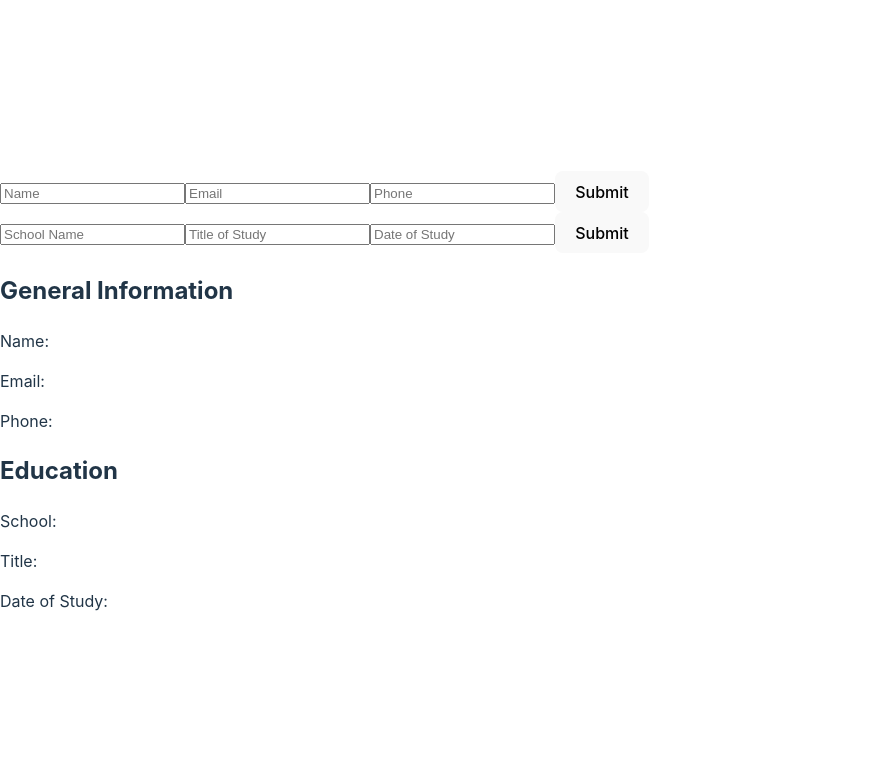
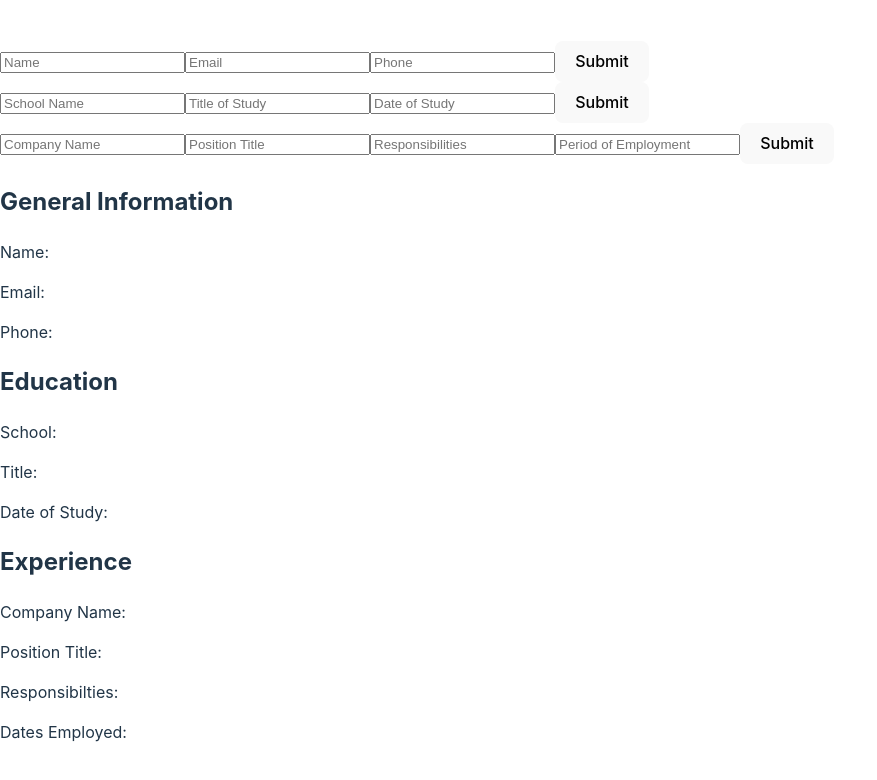
Before and after one commit to DavAnders/odin-cv, a React (Vite) app: page / in a window 1280 px wide. Shown: the top 780 px of the page, without its empty margins (0-877 px from the left). Built offline with nearby package versions, Linux system fonts and the light colour scheme.

Commit message:
Add experience component

```diff
--- a/src/App.jsx
+++ b/src/App.jsx
@@ -1,10 +1,12 @@
 import { useState } from "react";
 import GeneralInfo from "./components/GeneralInfo/GeneralInfo";
 import Education from "./components/Education/Education";
+import Experience from "./components/Experience/Experience";
 
 function App() {
   const [generalInfo, setGeneralInfo] = useState({});
   const [education, setEducation] = useState({});
+  const [experience, setExperience] = useState({});
 
   const handleGeneralInfoUpdate = (info) => {
     setGeneralInfo(info);
@@ -14,10 +16,15 @@ function App() {
     setEducation(info);
   };
 
+  const handleExperienceUpdate = (info) => {
+    setExperience(info);
+  };
+
   return (
     <div>
       <GeneralInfo onUpdate={handleGeneralInfoUpdate} />
       <Education onUpdate={handleEducationUpdate} />
+      <Experience onUpdate={handleExperienceUpdate} />
       <div>
         <h2>General Information</h2>
         <p>Name: {generalInfo.name}</p>
@@ -30,6 +37,13 @@ function App() {
         <p>Title: {education.title}</p>
         <p>Date of Study: {education.studyPeriod}</p>
       </div>
+      <div>
+        <h2>Experience</h2>
+        <p>Company Name: {experience.companyName}</p>
+        <p>Position Title: {experience.positionTitle}</p>
+        <p>Responsibilties: {experience.responsibilities}</p>
+        <p>Dates Employed: {experience.periodEmployed}</p>
+      </div>
     </div>
   );
 }
--- a/src/components/Experience/Experience.jsx
+++ b/src/components/Experience/Experience.jsx
@@ -0,0 +1,51 @@
+import { useState } from "react";
+import "/src/styles/experience.css";
+
+function Experience({ onUpdate }) {
+  const [companyName, setCompanyName] = useState("");
+  const [positionTitle, setPositionTitle] = useState("");
+  const [responsibilities, setResponsibilities] = useState("");
+  const [periodEmployed, setPeriodEmployed] = useState("");
+
+  const handleSubmit = () => {
+    const info = {
+      companyName,
+      positionTitle,
+      responsibilities,
+      periodEmployed,
+    };
+    onUpdate(info);
+  };
+
+  return (
+    <div>
+      <input
+        type="text"
+        value={companyName}
+        onChange={(e) => setCompanyName(e.target.value)}
+        placeholder="Company Name"
+      />
+      <input
+        type="text"
+        value={positionTitle}
+        onChange={(e) => setPositionTitle(e.target.value)}
+        placeholder="Position Title"
+      />
+      <input
+        type="text"
+        value={responsibilities}
+        onChange={(e) => setResponsibilities(e.target.value)}
+        placeholder="Responsibilities"
+      />
+      <input
+        type="text"
+        value={periodEmployed}
+        onChange={(e) => setPeriodEmployed(e.target.value)}
+        placeholder="Period of Employment"
+      />
+      <button onClick={handleSubmit}>Submit</button>
+    </div>
+  );
+}
+
+export default Experience;
```
